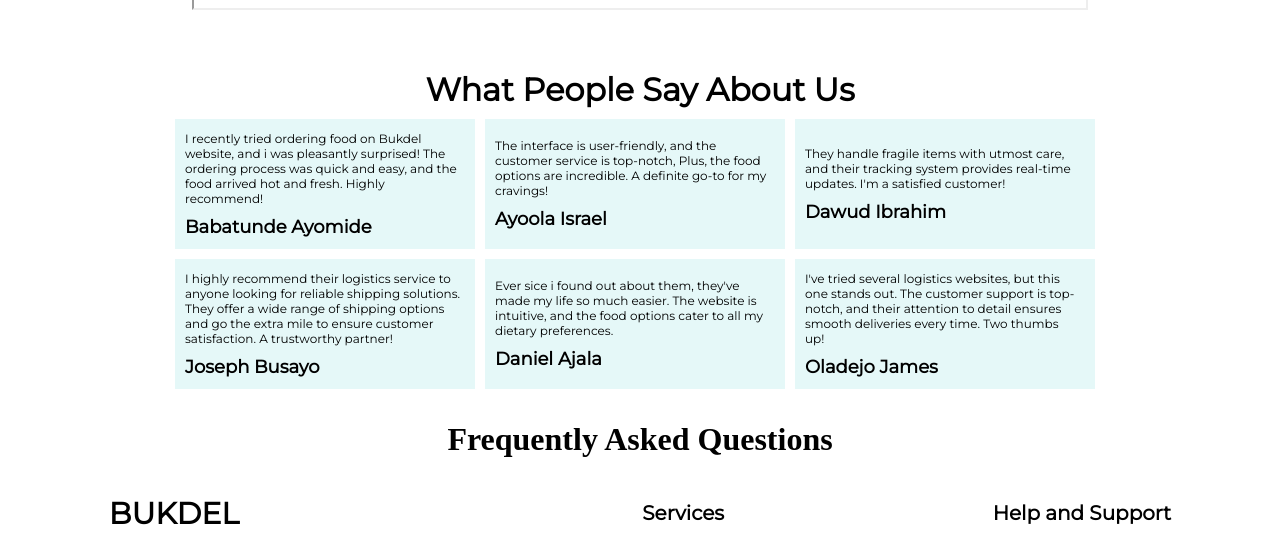
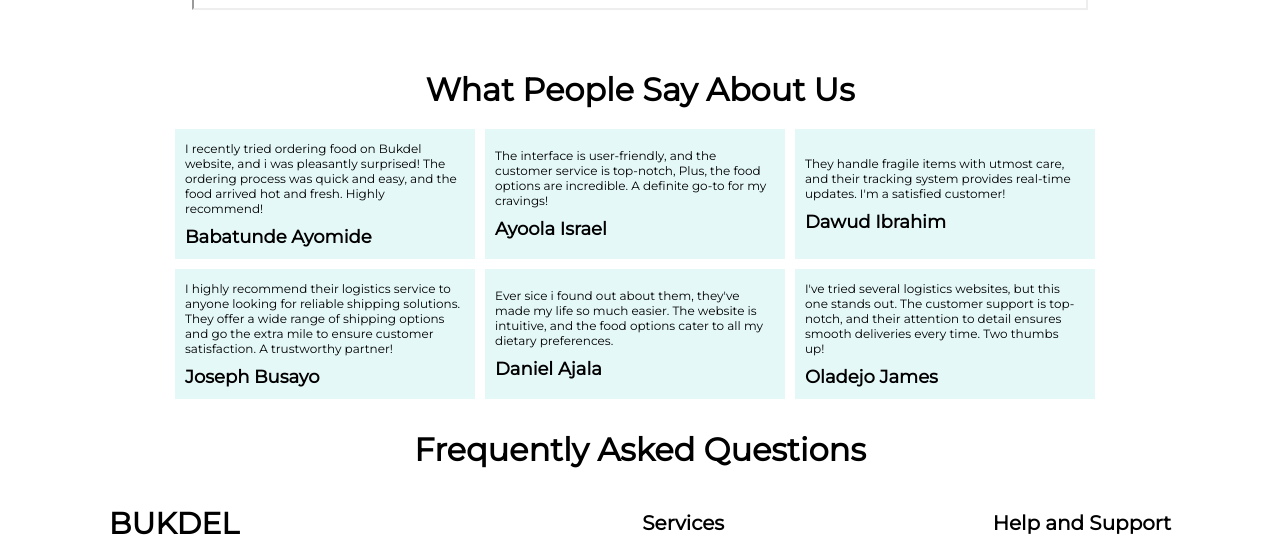
Before and after one commit to adewaleftk/bukdel, a React (Vite) app: page / in a window 1280 px wide. Shown: the part 1213-1752 px from the top of the page. Built offline with nearby package versions, Linux system fonts and the light colour scheme; grey boxes are pictures that could not be loaded.

Commit message:
Dashboard  updated

```diff
--- a/src/assets/styles/faq.css
+++ b/src/assets/styles/faq.css
@@ -3,4 +3,5 @@
     justify-content: center;
     align-items: center;
     height: 100px;
+    font-family: Montserrat;
 }
--- a/src/assets/styles/whatpeoplesay.css
+++ b/src/assets/styles/whatpeoplesay.css
@@ -98,6 +98,7 @@
 .whatpeoplesay-heading {
     font-size: 20px;
     font-family: Montserrat;
+    padding-bottom: 10px;
 }
 
 .whatpeoplesay-info {
```
